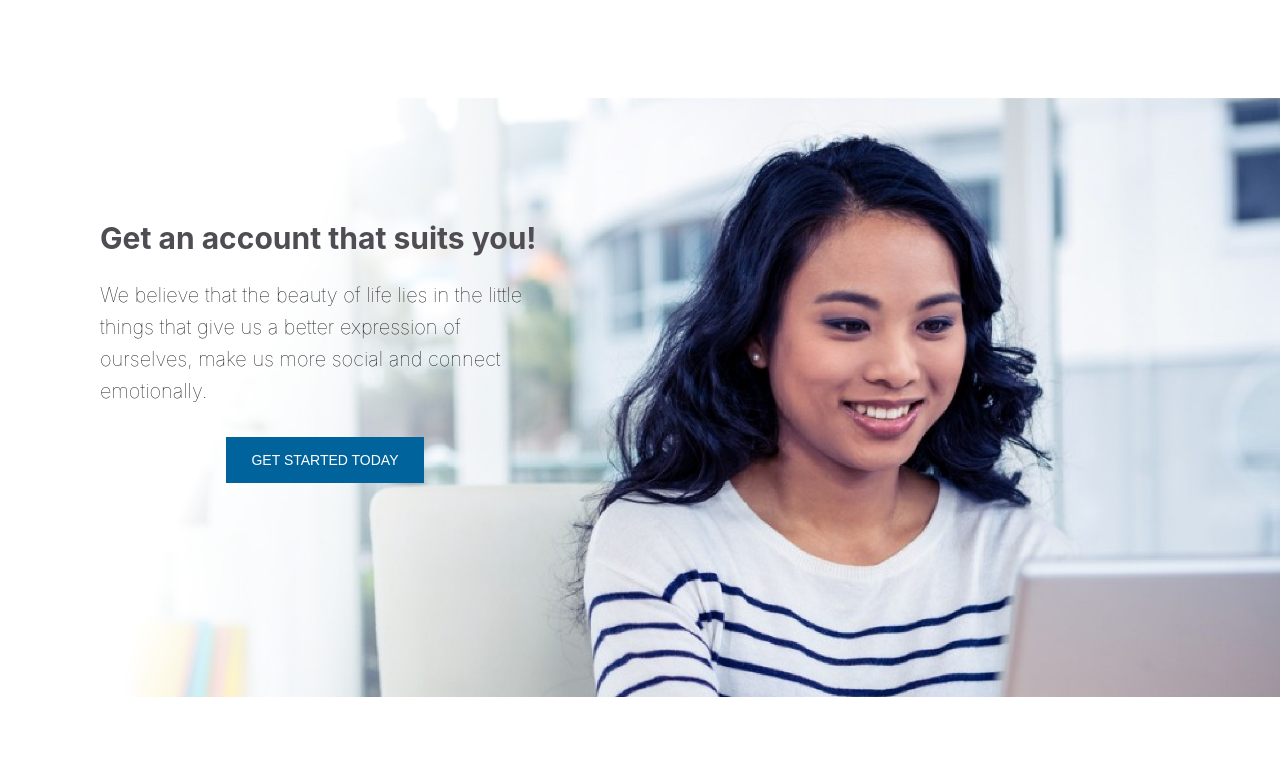
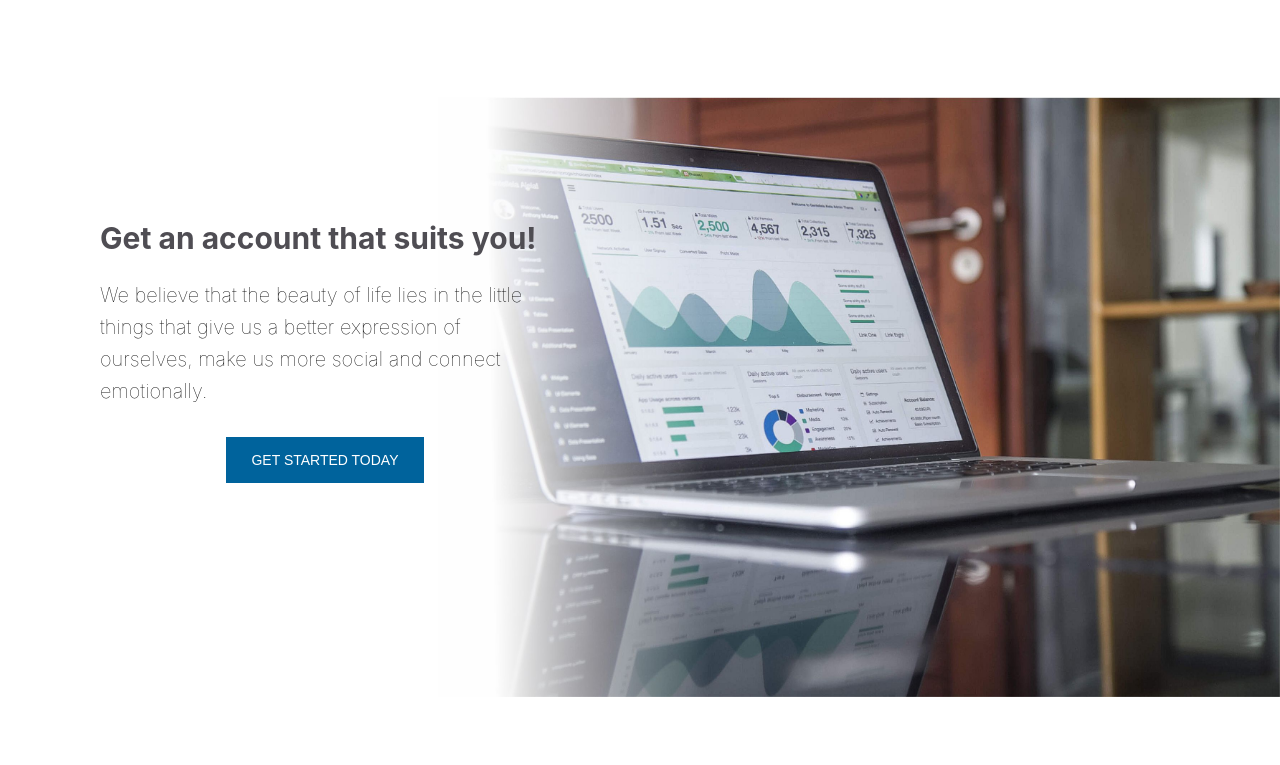
Before and after one commit to Shegsdev/Banka, a website: page index.html in a window 1280 px wide. Shown: the part 975-1740 px from the top of the page. Drawn offline with Linux system fonts and the light colour scheme.

Commit message:
bug(ui):change main content bg

```diff
--- a/UI/assets/css/main.css
+++ b/UI/assets/css/main.css
@@ -276,7 +276,7 @@ nav ul li:last-child {
 	background: rgb(0, 124, 195);
 	border: 1px solid rgb(0, 124, 195);
 	color: #e7e7e9;
-	padding: 3px 18px;
+	padding: 10px 18px;
 
 }
 
@@ -295,9 +295,11 @@ nav ul li:hover:not(:last-child) {
 }
 
 .main .landing {
-	background-image: url(../img/img_1.jpg);
+	/*background-image: url(../img/img_1.jpg);*/
+	background-image: url(../img/laptop.jpg);
+	background-position: right;
 	background-repeat: no-repeat;
-	background-size: cover;
+	background-size: contain;
 	background-attachment: fixed;
 	height: 600px;
 }
--- a/index.html
+++ b/index.html
@@ -5,6 +5,7 @@
     <meta http-equiv="X-UA-Compatible" content="IE=edge">
 	<title>Banka | Home</title>
 	<meta name="viewport" content="width=device-width, initial-scale=1">
+	<link rel="stylesheet" type="text/css" href="//fonts.googleapis.com/css?family=Ubuntu" />
 	<link rel="stylesheet" href="https://fonts.googleapis.com/css?family=Roboto:400,100" type="text/css">
 	<link rel="stylesheet" type="text/css" href="./UI/assets/css/main.css">
 	<link rel="stylesheet" type="text/css" href="./UI/assets/css/responsive.css">
```
Also changed, not shown: UI/assets/img/img_1.jpg (deleted), UI/assets/img/laptop.jpg (added).
